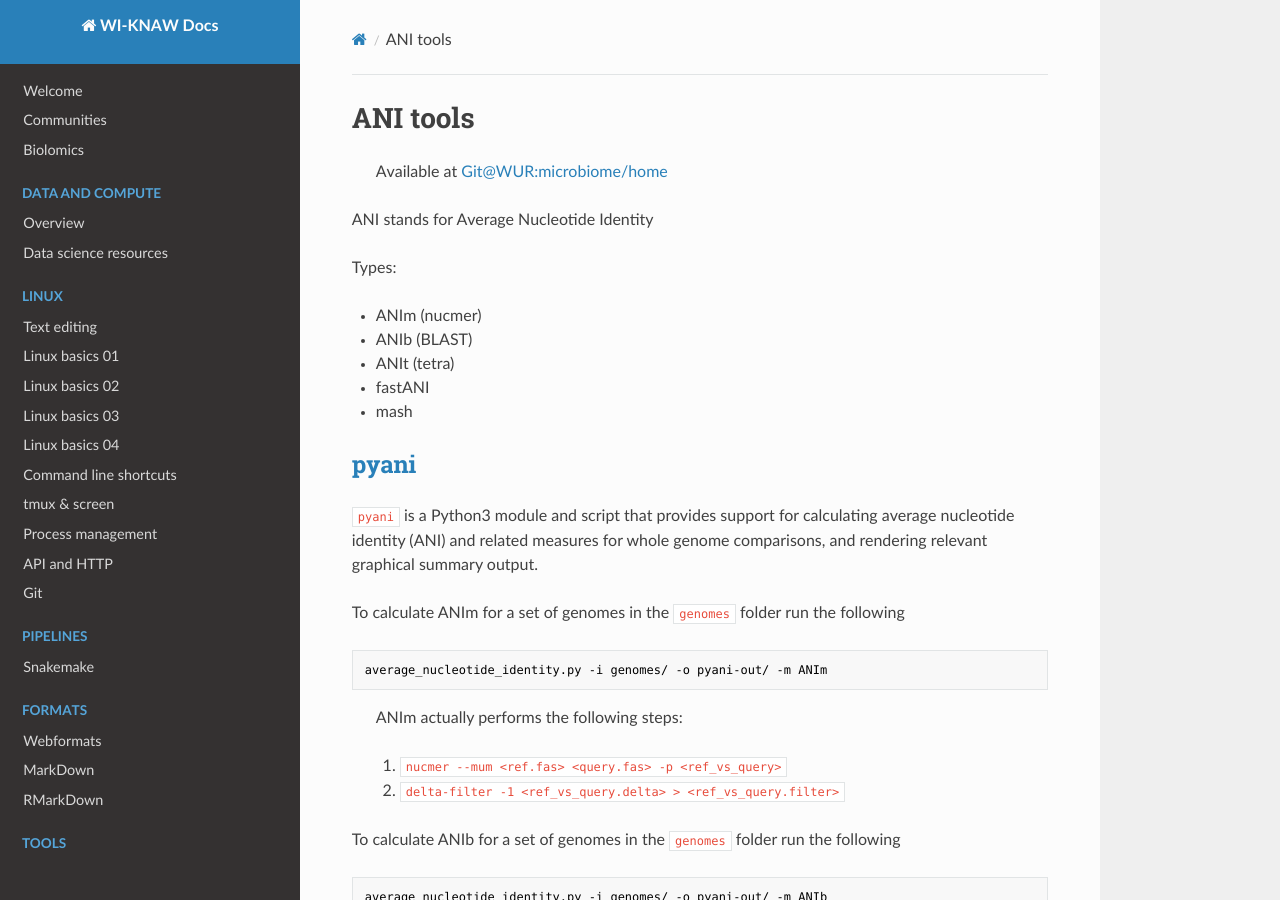
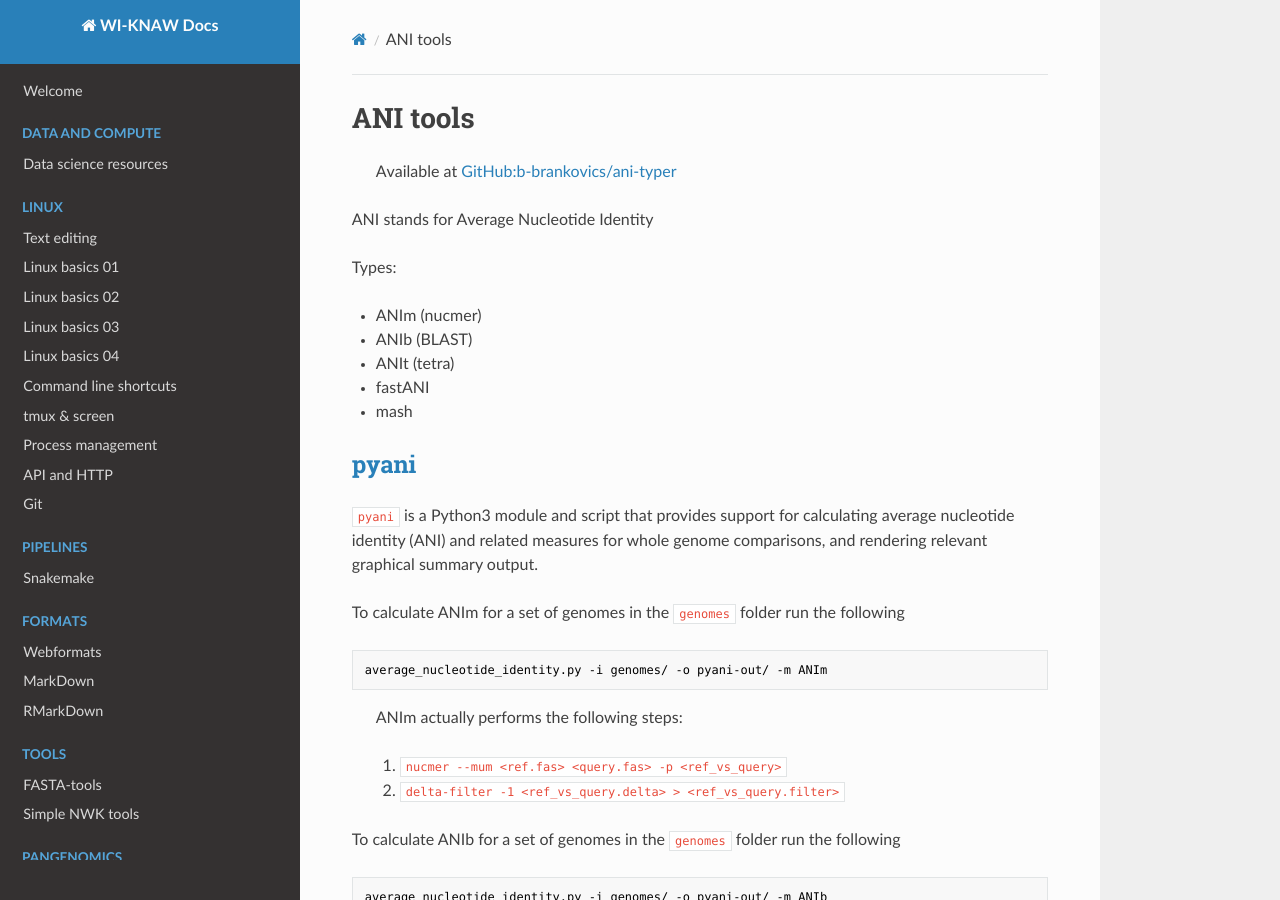
Before and after one commit to WesterdijkInstitute/wi-knaw-docs, an MkDocs documentation site: the page built from docs/tools/ANI-tools.md, in a window 1280 px wide and 900 px high. Built offline with MkDocs 1.6.1, drawn with Linux system fonts in a browser that asks for light colours; nearby versions of some CDN libraries.

Commit message:
Fix errors

```diff
--- a/docs/tools/ANI-tools.md
+++ b/docs/tools/ANI-tools.md
@@ -1,6 +1,6 @@
 # ANI tools
 
-> Available at [Git@WUR:microbiome/home](https://git.wur.nl/microbiome/home/-/tree/master/Scripts-and-Workflows/ANI)
+> Available at [GitHub:b-brankovics/ani-typer](https://github.com/b-brankovics/ani-typer)
 
 ANI stands for Average Nucleotide Identity
 
--- a/mkdocs.yml
+++ b/mkdocs.yml
@@ -15,10 +15,7 @@ markdown_extensions:
 
 nav:
 - 'Welcome' : 'index.md'
-- 'Communities': 'communities.md'
-- 'Biolomics': 'biolomics/biolomics.md'
 - 'Data and Compute':
-  - 'Overview': 'data/overview.md'
   - 'Data science resources': 'data/data-science-res.md'
 - 'Linux':
   - 'Text editing': 'linux/text-editing.md'
```
Also changed, not shown: docs/formats/web-formats.md (+0 -1 lines), docs/linux/cli-anatomy.md (+1 -1 lines).
